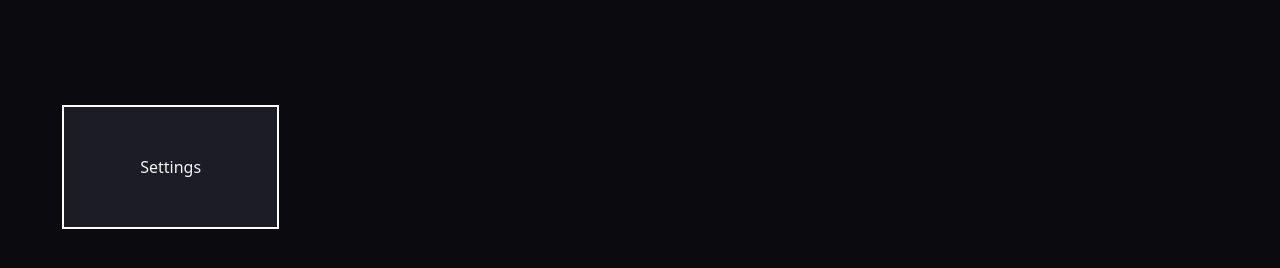
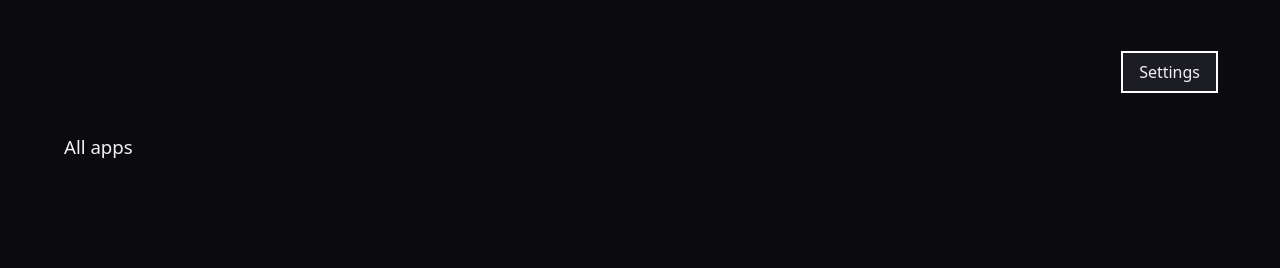
Before and after one commit to Tukyo/TTOS, a website built with Vite: page web/index.html in a window 1280 px wide. Built offline with nearby package versions, Linux system fonts and the light colour scheme.

Commit message:
Home layout: top bar, Recently used row (UsageStatsManager), All apps grid; ttosRefresh on resume

```diff
--- a/web/src/bridge/index.ts
+++ b/web/src/bridge/index.ts
@@ -6,6 +6,12 @@ const android: AndroidBridge | undefined = window.Android;
 export function getApps(): AppInfo[] {
     if (!android) return [];
     return JSON.parse(android.getApps()) as AppInfo[];
+}
+
+/** Package names of recently used apps, most recent first. Empty when not running on the TV or not granted yet. */
+export function getRecentApps(): string[] {
+    if (!android) return [];
+    return JSON.parse(android.getRecentApps()) as string[];
 }
 
 export function launch(packageName: string): void {
--- a/web/src/bridge/types.ts
+++ b/web/src/bridge/types.ts
@@ -28,6 +28,8 @@ export interface AppStatus {
 export interface AndroidBridge {
     /** JSON-encoded AppInfo[]. */
     getApps(): string;
+    /** JSON-encoded string[]: package names, most recently used first. Empty until GET_USAGE_STATS is granted. */
+    getRecentApps(): string;
     launch(packageName: string): void;
     openSettings(): void;
     openDeveloperOptions(): void;
--- a/web/src/main.ts
+++ b/web/src/main.ts
@@ -13,10 +13,12 @@ renderHome(root);
 onAction(handle);
 
 window.ttosDevMenu = openDevMenu;
-window.ttosAppsChanged = () => {
+
+window.ttosRefresh = () => {
     handle("home");
     renderHome(root);
 };
+
 window.ttosUpdating = () => {
     handle("home");
     openModal("Installing update…", [{ label: "Dismiss", onSelect: () => { } }], ["Please wait, TTOS will restart."]);
--- a/web/src/nav/focus.ts
+++ b/web/src/nav/focus.ts
@@ -5,26 +5,30 @@ interface FocusLayer {
     rows: HTMLElement[][];
     row: number;
     col: number;
+    start: HTMLElement | undefined;
     onBack: (() => void) | undefined;
 }
 
 let rows: HTMLElement[][] = [];
 let row: number = 0;
 let col: number = 0;
+let start: HTMLElement | undefined = undefined;
 let onBack: (() => void) | undefined = undefined;
 const below: FocusLayer[] = [];
 
-/** Set what can be focused: rows of elements, top to bottom. Focus goes to the first one. */
-export function setRows(next: HTMLElement[][]): void {
+/**
+ * Set what can be focused: rows of elements, top to bottom.
+ * Focus goes to `first` (Home returns there too), or to the first element if `first` is missing.
+ */
+export function setRows(next: HTMLElement[][], first?: HTMLElement): void {
     rows = next.filter((r: HTMLElement[]) => r.length > 0);
-    row = 0;
-    col = 0;
-    focusCurrent();
+    start = first;
+    focusStart();
 }
 
 /** Put a temporary layer (e.g. a modal) on top of the current one. Back runs `back`. Focus goes to its first element. */
 export function pushLayer(next: HTMLElement[][], back: () => void): void {
-    below.push({ rows, row, col, onBack });
+    below.push({ rows, row, col, start, onBack });
     setRows(next);
     onBack = back;
 }
@@ -36,13 +40,14 @@ export function popLayer(): void {
     rows = previous.rows;
     row = previous.row;
     col = previous.col;
+    start = previous.start;
     onBack = previous.onBack;
     focusCurrent();
 }
 
 /**
  * Arrows move focus. Select clicks the focused element. Back runs the top layer's back action, if it has one.
- * Home closes every open layer (e.g. modals) and focuses the first element.
+ * Home closes every open layer (e.g. modals) and focuses the start element.
  * Star / YouTube / Netflix are caught by the accessibility service and do nothing yet.
  */
 export function handle(action: Action): void {
@@ -70,9 +75,8 @@ export function handle(action: Action): void {
             return;
         case "home":
             for (let i: number = below.length; i > 0; i--) onBack?.();
-            row = 0;
-            col = 0;
-            break;
+            focusStart();
+            return;
         case "star":
         case "youtube":
         case "netflix":
@@ -82,6 +86,15 @@ export function handle(action: Action): void {
     focusCurrent();
 }
 
+/** Focus the layer's start element, or the first element if it has none (or it isn't in the rows). */
+function focusStart(): void {
+    const target: HTMLElement | undefined = start;
+    const found: number = target ? rows.findIndex((r: HTMLElement[]) => r.includes(target)) : -1;
+    row = Math.max(0, found);
+    col = target ? Math.max(0, rows[row]?.indexOf(target) ?? 0) : 0;
+    focusCurrent();
+}
+
 function focusCurrent(): void {
     const current: HTMLElement[] | undefined = rows[row];
     if (!current) return;
--- a/web/src/styles/ui.css
+++ b/web/src/styles/ui.css
@@ -3,6 +3,24 @@
     flex-direction: column;
     gap: 3rem;
     padding: 4rem 5rem;
+}
+
+.top-bar {
+    display: flex;
+    justify-content: flex-end;
+    padding: 1rem;
+}
+
+.top-bar .tile {
+    width: auto;
+    aspect-ratio: auto;
+    padding: 0.75rem 1.5rem;
+}
+
+.section-title {
+    padding: 0 1rem 1rem;
+    font-size: 1.75rem;
+    font-weight: normal;
 }
 
 .row {
@@ -11,6 +29,13 @@
     padding: 1rem;
     overflow-x: auto;
     scrollbar-width: none;
+}
+
+.grid {
+    display: grid;
+    grid-template-columns: repeat(var(--columns), 20rem);
+    gap: 1.5rem;
+    padding: 1rem;
 }
 
 .tile {
--- a/web/src/ui/home.ts
+++ b/web/src/ui/home.ts
@@ -1,21 +1,71 @@
-import { getApps, launch, openSettings } from "../bridge";
+import { getApps, getRecentApps, launch, openSettings } from "../bridge";
+import type { AppInfo } from "../bridge/types";
 import { setRows } from "../nav/focus";
 import { createTile } from "./tile";
 
-/** Renders the home screen into `root`: a row of apps, then a row with Settings. */
+/** How many app tiles fit in one row of the "All apps" grid. CSS reads it as `--columns`. */
+const GRID_COLUMNS = 5;
+
+/** The most apps the "Recently used" row shows. */
+const RECENT_COUNT = 10;
+
+/**
+ * Renders the home screen into `root`: a top bar (Settings), the "Recently used" row (hidden when empty),
+ * then the "All apps" grid. Focus starts on the most recent app, else the first app.
+ */
 export function renderHome(root: HTMLElement): void {
-    const appTiles = getApps().map((app) =>
-        createTile(app.label, app.bannerUrl, () => launch(app.packageName)),
-    );
+    const apps = getApps();
+    const recentApps = getRecentApps()
+        .flatMap((packageName) => apps.filter((app) => app.packageName === packageName))
+        .slice(0, RECENT_COUNT);
+
     const settingsTile = createTile("Settings", undefined, openSettings);
+    const recentTiles = recentApps.map(createAppTile);
+    const appTiles = apps.map(createAppTile);
 
-    root.replaceChildren(createRow(appTiles), createRow([settingsTile]));
-    setRows([appTiles, [settingsTile]]);
+    const topBar = document.createElement("div");
+    topBar.className = "top-bar";
+    topBar.append(settingsTile);
+
+    const grid = document.createElement("div");
+    grid.className = "grid";
+    grid.style.setProperty("--columns", String(GRID_COLUMNS));
+    grid.append(...appTiles);
+
+    const sections: HTMLElement[] = [topBar];
+    if (recentTiles.length > 0) sections.push(createSection("Recently used", createRow(recentTiles)));
+    sections.push(createSection("All apps", grid));
+
+    root.replaceChildren(...sections);
+    setRows([[settingsTile], recentTiles, ...chunk(appTiles, GRID_COLUMNS)], recentTiles[0] ?? appTiles[0]);
 }
 
+/** A titled block: a heading above `content`. */
+function createSection(title: string, content: HTMLElement): HTMLElement {
+    const section = document.createElement("section");
+    const heading = document.createElement("h2");
+    heading.className = "section-title";
+    heading.textContent = title;
+    section.append(heading, content);
+    return section;
+}
+
+/** A tile that launches `app`. */
+function createAppTile(app: AppInfo): HTMLButtonElement {
+    return createTile(app.label, app.bannerUrl, () => launch(app.packageName));
+}
+
+/** A horizontal row of tiles. */
 function createRow(tiles: HTMLElement[]): HTMLElement {
     const row = document.createElement("div");
     row.className = "row";
     row.append(...tiles);
     return row;
 }
+
+/** Splits `items` into rows of `size` (the last row may be shorter). */
+function chunk<T>(items: T[], size: number): T[][] {
+    const rows: T[][] = [];
+    for (let i = 0; i < items.length; i += size) rows.push(items.slice(i, i + size));
+    return rows;
+}
--- a/web/src/ui/types.ts
+++ b/web/src/ui/types.ts
@@ -8,8 +8,8 @@ declare global {
     interface Window {
         /** Opens the hidden dev menu. Called by the Kotlin wrapper when the Konami code is entered. */
         ttosDevMenu?: () => void;
-        /** Re-draws the home screen. Called by the Kotlin wrapper when an app is installed, removed or updated. */
-        ttosAppsChanged?: () => void;
+        /** Re-draws the home screen. Called by the Kotlin wrapper when TTOS comes back on screen and when an app is installed, removed or updated. */
+        ttosRefresh?: () => void;
         /** Shows the "Installing update" modal. Called by the Kotlin wrapper right before a self-update installs. */
         ttosUpdating?: () => void;
     }
```
Also changed, not shown: 3 other files.
